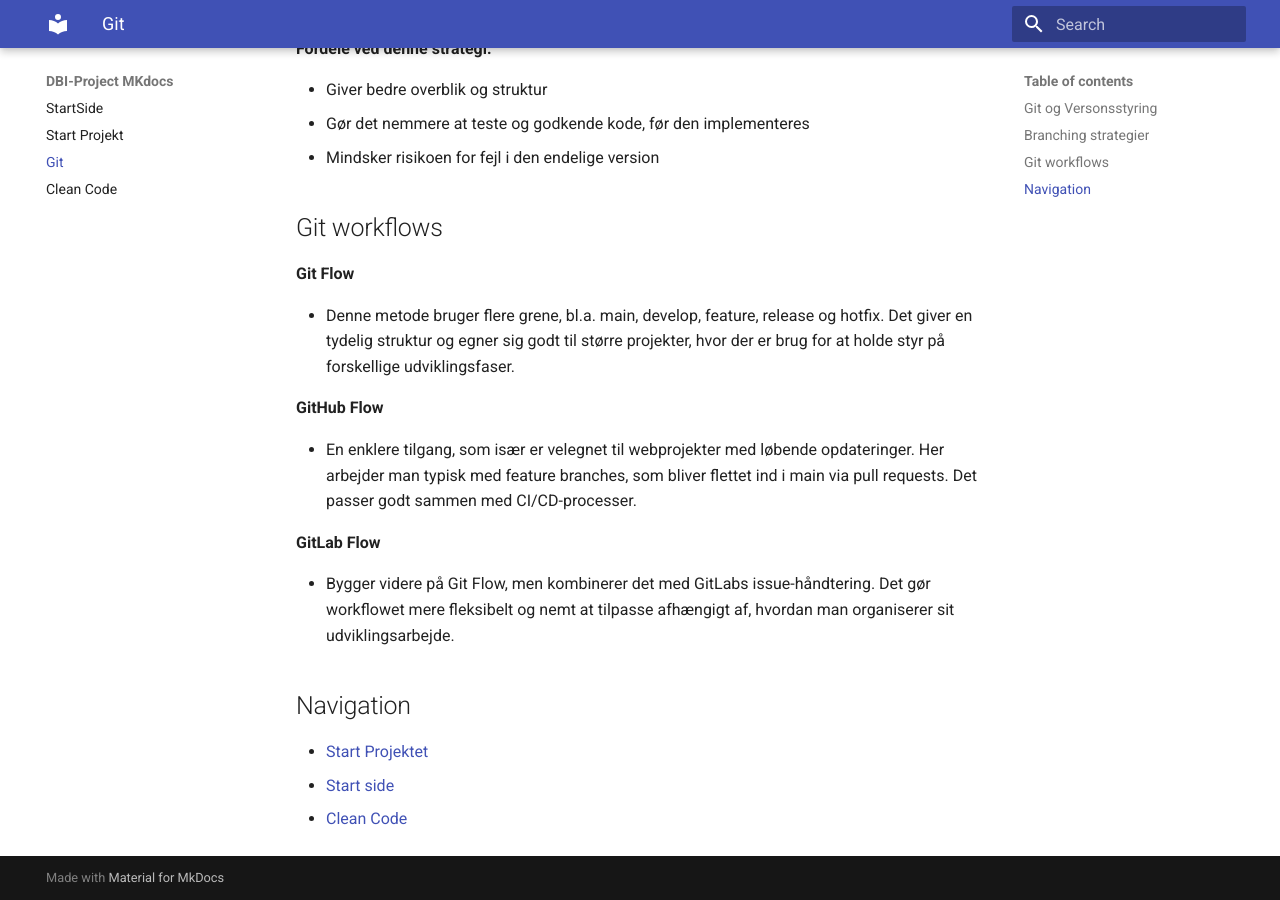
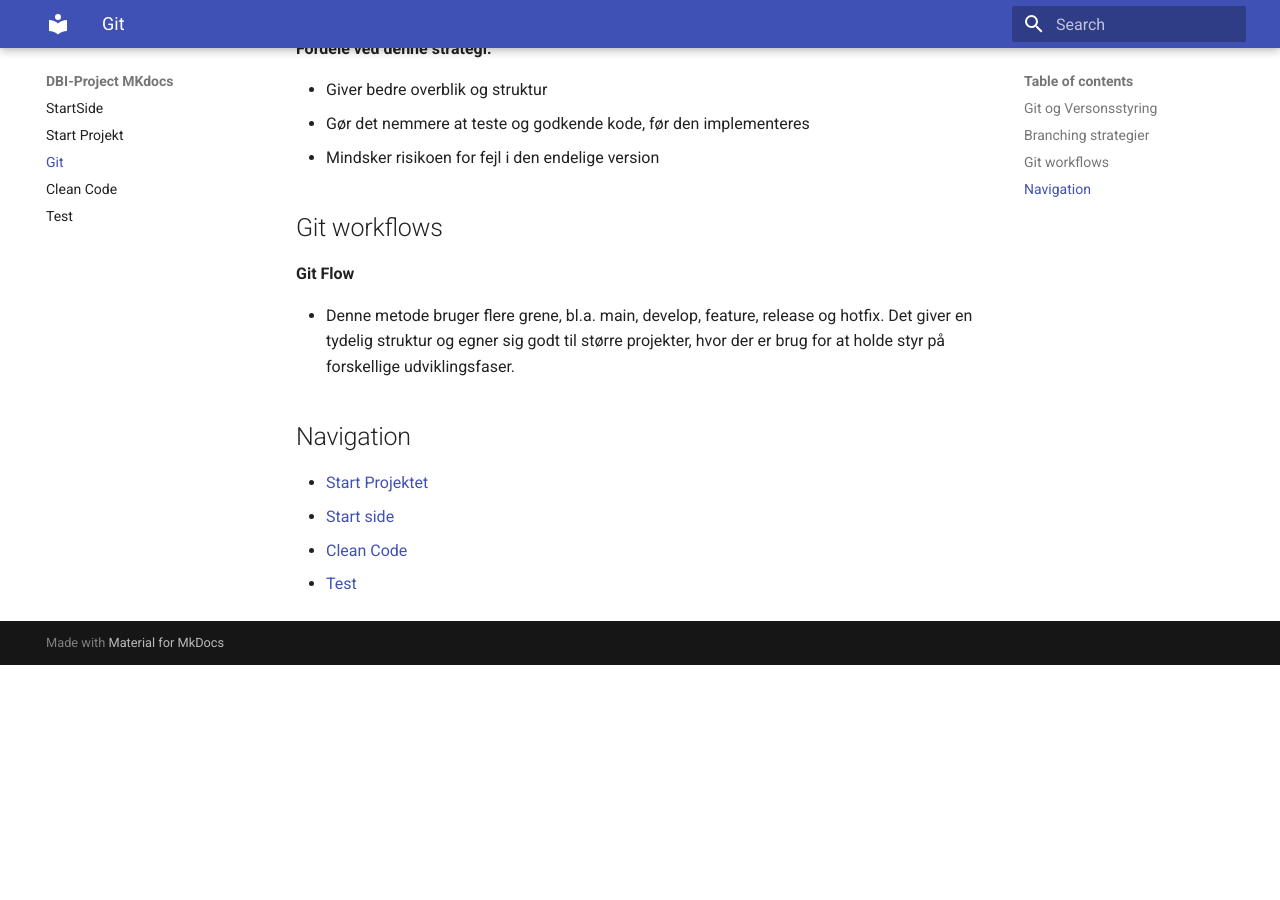
Before and after one commit to Isabella1807/DBI-project, an MkDocs documentation site: the page built from docs/docs/git.md, in a window 1280 px wide and 900 px high, scrolled down 657 px. Built offline with MkDocs 1.6.1 and Material for MkDocs 9.7.7, drawn with Linux system fonts in a browser that asks for light colours; after the commit the page ends 1322 px from its top, so only the background shows below that.

Commit message:
små retterlser i github pages

```diff
--- a/docs/docs/git.md
+++ b/docs/docs/git.md
@@ -24,16 +24,10 @@ Vi har valgt en simpel og struktureret branching-strategi. Alt arbejde foregår
 
 - Denne metode bruger flere grene, bl.a. main, develop, feature, release og hotfix. Det giver en tydelig struktur og egner sig godt til større projekter, hvor der er brug for at holde styr på forskellige udviklingsfaser.
 
-**GitHub Flow**
-
-- En enklere tilgang, som især er velegnet til webprojekter med løbende opdateringer. Her arbejder man typisk med feature branches, som bliver flettet ind i main via pull requests. Det passer godt sammen med CI/CD-processer.
-
-**GitLab Flow**
-
-- Bygger videre på Git Flow, men kombinerer det med GitLabs issue-håndtering. Det gør workflowet mere fleksibelt og nemt at tilpasse afhængigt af, hvordan man organiserer sit udviklingsarbejde.
 
 ## Navigation
 
 - [Start Projektet](startprojekt.md)
 - [Start side](index.md)
 - [Clean Code](cleanCode.md)
+- [Test](test.md)
--- a/docs/mkdocs.yml
+++ b/docs/mkdocs.yml
@@ -10,3 +10,4 @@ nav:
   - Start Projekt: startprojekt.md
   - Git: git.md
   - Clean Code: cleanCode.md
+  - Test: test.md
```
Also changed, not shown: docs/docs/cleanCode.md (+1 -0 lines), docs/docs/index.md (+1 -0 lines), docs/docs/startprojekt.md (+1 -0 lines), docs/docs/test.md (added).
